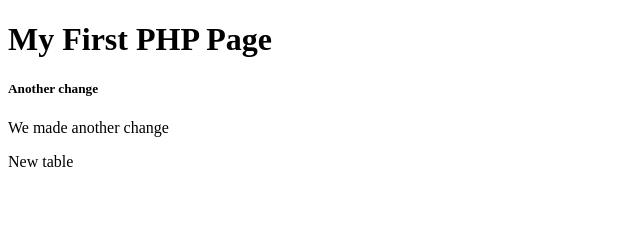
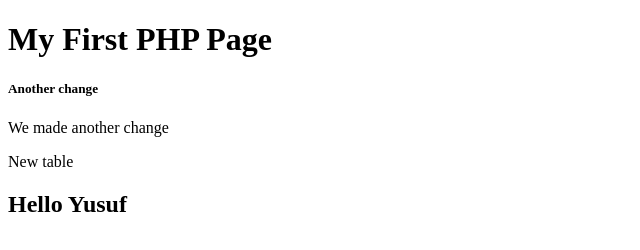
Before and after one commit to Obycodez55/Git-testing, a plain HTML site: page index.html in a window 1280 px wide. Shown: the whole page, without its empty margins (0-640 px from the left). Drawn offline with Linux system fonts and the light colour scheme.

Commit message:
added a div to the html file

```diff
--- a/index.html
+++ b/index.html
@@ -10,5 +10,8 @@
     <h5>Another change</h5>
     <p>We made another change</p>
     <table>New table</table>
+    <div>
+        <h2>Hello Yusuf</h2>
+    </div>
 </body>
 </html>
```
